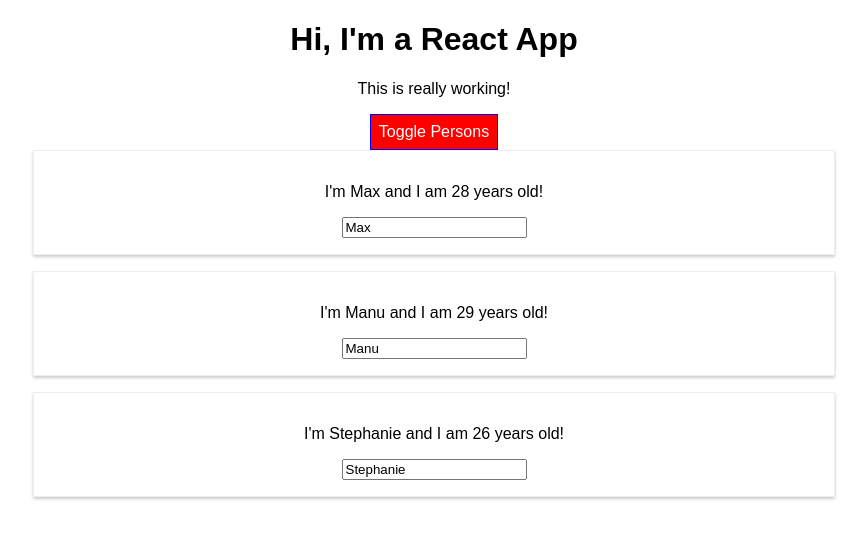
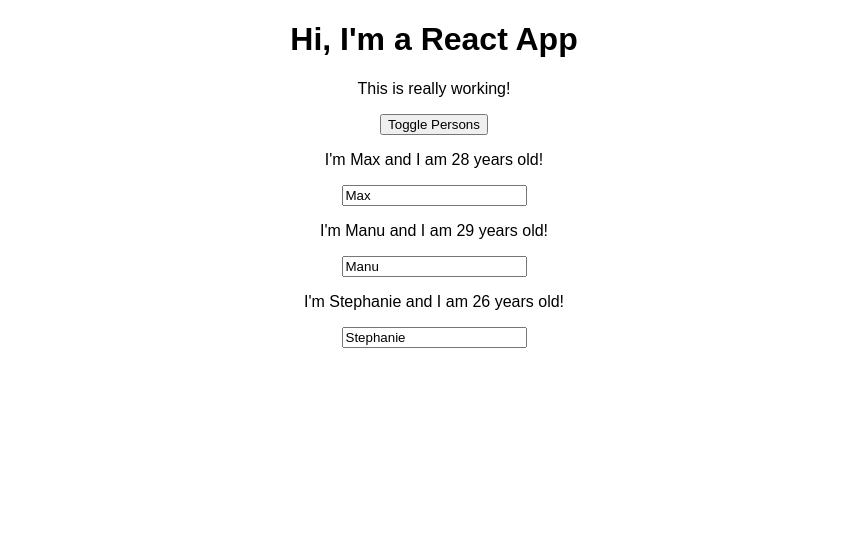
Before and after one commit to cdterry87/front-end-courses, a React (Create React App) app in the folder react-schwarzmuller/base-features-syntax/: page / in a window 1280 px wide. Both pictures are taken after a click on the button "Toggle Persons". Shown: the top 538 px of the page, without its empty margins (206-1073 px from the left). Built offline with nearby package versions, Linux system fonts and the light colour scheme.

Commit message:
About to eject.

```diff
--- a/react-schwarzmuller/base-features-syntax/src/App.js
+++ b/react-schwarzmuller/base-features-syntax/src/App.js
@@ -1,21 +1,7 @@
 import React, { Component } from 'react';
-import styled from 'styled-components';
 import './App.css';
 import Person from './Person/Person';
 
-const StyledButton = styled.button`
-  background-color: ${props => props.alt ? 'red' : 'green'};
-  color: white;
-  font: inherit;
-  border: 1px solid blue;
-  padding: 8px;
-  cursor: pointer;
-
-  &:hover {
-    background-color: ${props => props.alt ? 'salmon' : 'lightgreen'};;
-    color: black;
-  }
-`;
 
 class App extends Component {
   state = {
@@ -106,11 +92,10 @@
       <div className="App">
         <h1>Hi, I'm a React App</h1>
         <p className={classes.join(' ')}>This is really working!</p>
-        <StyledButton
-          alt={this.state.showPersons}
+        <button
           style={style}
           onClick={this.togglePersonsHandler}
-        >Toggle Persons</StyledButton>
+        >Toggle Persons</button>
         {persons}
       </div>
     );
--- a/react-schwarzmuller/base-features-syntax/src/Person/Person.js
+++ b/react-schwarzmuller/base-features-syntax/src/Person/Person.js
@@ -1,24 +1,13 @@
 import React from 'react';
-import styled from 'styled-components';
 import './Person.css';
-
-const StyledDiv = styled.div`
-    width: 60%;
-    margin: auto;
-    border: 1px solid #eee;
-    box-shadow: 0 2px 3px #ccc;
-    padding: 16px;
-    text-align: center;
-    margin-bottom: 16px;
-`;
 
 const person = ( props ) => {
     return (
-        <StyledDiv>
+        <div>
             <p onClick={props.click}>I'm {props.name} and I am {props.age} years old!</p>
             <p>{props.children}</p>
             <input type="text" onChange={props.changed} value={props.name} />
-        </StyledDiv>
+        </div>
     )
 };
 
```
